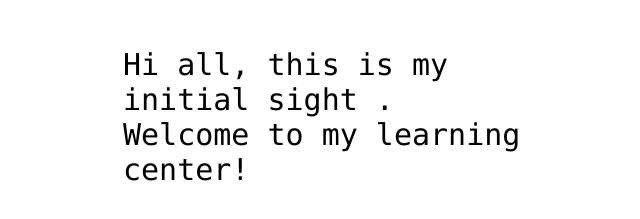
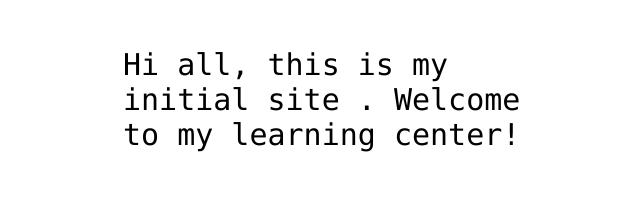
Before and after one commit to guptavibha/hello-world, a plain HTML site: page index.html in a window 1280 px wide. Shown: the part 341-560 px from the top of the page, without its empty margins (317-957 px from the left). Drawn offline with Linux system fonts and the light colour scheme.

Commit message:
Update index.html

```diff
--- a/index.html
+++ b/index.html
@@ -12,7 +12,7 @@
 <img src="https://octodex.github.com/images/daftpunktocat-thomas.gif" id="octocat" alt="octocat-gif" />
 
 <!-- Change this code here by copy and pasting your template on line 15 -->
-<p>Hi all, this is my initial sight . Welcome to my learning center!</p>
+<p>Hi all, this is my initial site . Welcome to my learning center!</p>
 
 
 </body>
```
